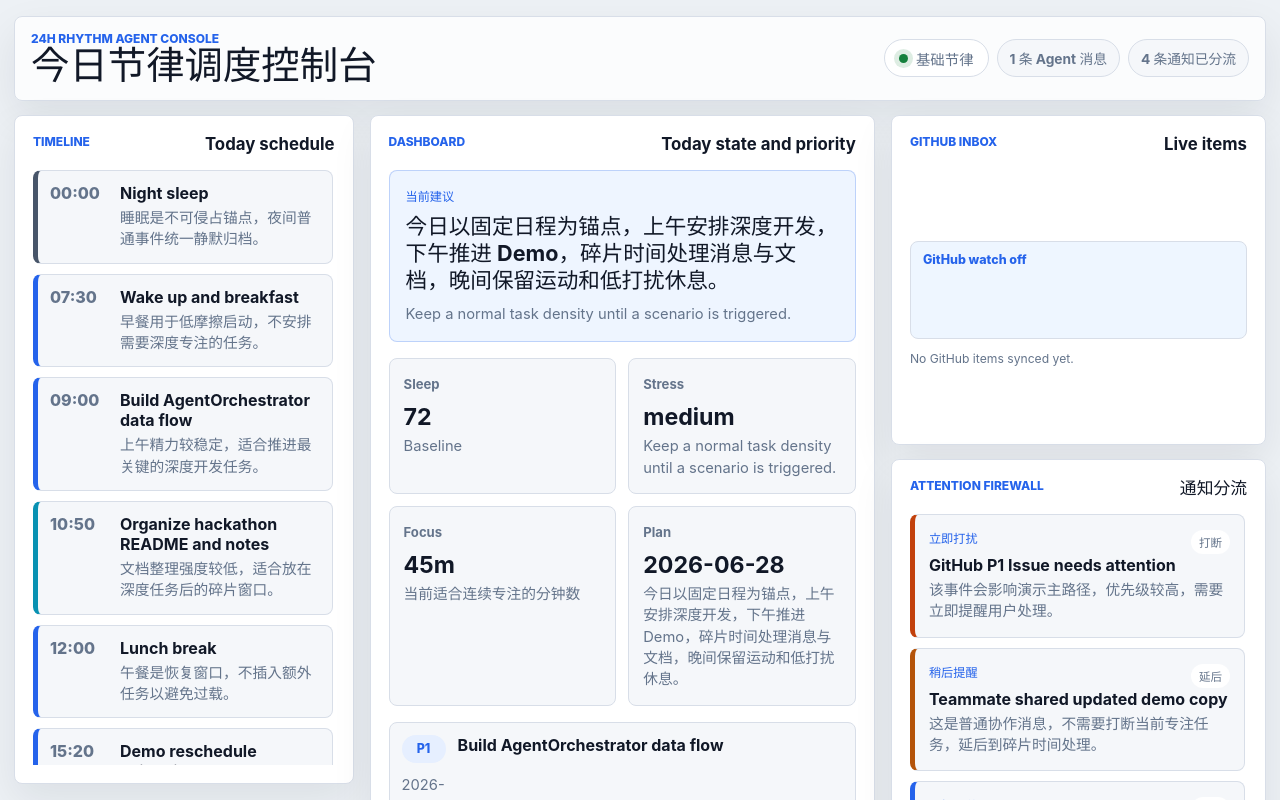
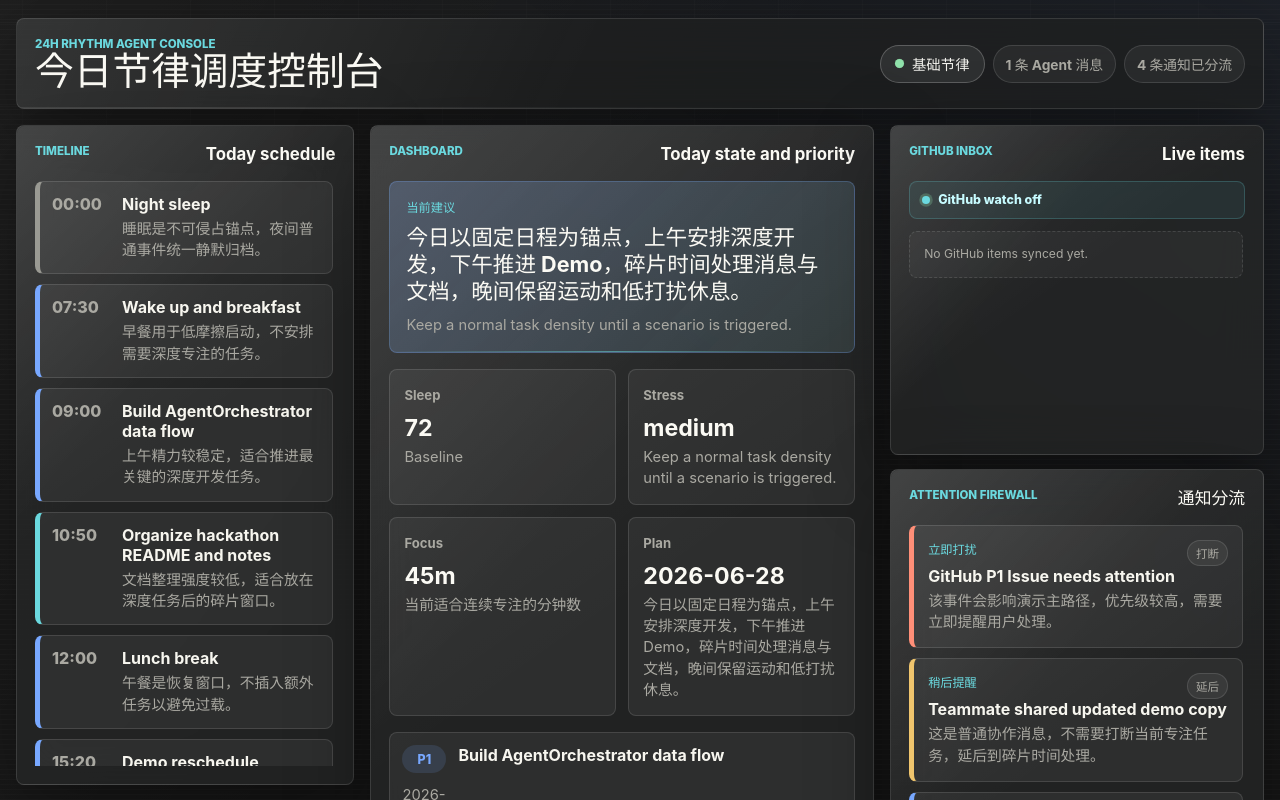
Before and after one commit to DanielPAN313/demo, a React (Vite) app: page / in a window 1280 px wide. Shown: the top 800 px of the page. Built offline with nearby package versions, Linux system fonts and the light colour scheme.

Commit message:
Add dynamic dark dashboard styling

```diff
--- a/src/index.css
+++ b/src/index.css
@@ -1,17 +1,20 @@
 :root {
-  --bg: #edf1f5;
-  --surface: #ffffff;
-  --surface-muted: #f5f7fa;
-  --text: #111827;
-  --muted: #64748b;
-  --line: #d8dee8;
-  --blue: #2563eb;
-  --cyan: #0891b2;
-  --green: #15803d;
-  --amber: #b45309;
-  --red: #c2410c;
-  --ink: #1f2937;
-  --shadow: 0 16px 42px rgba(15, 23, 42, 0.08);
+  --bg: #151515;
+  --surface: rgba(28, 29, 29, 0.78);
+  --surface-strong: rgba(38, 39, 39, 0.9);
+  --surface-muted: rgba(255, 255, 255, 0.055);
+  --surface-hover: rgba(255, 255, 255, 0.09);
+  --text: #f2f2ed;
+  --muted: #aaa9a2;
+  --line: rgba(255, 255, 255, 0.12);
+  --line-strong: rgba(255, 255, 255, 0.22);
+  --blue: #78a8ff;
+  --cyan: #6bd9df;
+  --green: #8fe1aa;
+  --amber: #f0c56d;
+  --red: #ff8f78;
+  --ink: #f3f1ea;
+  --shadow: 0 24px 80px rgba(0, 0, 0, 0.34);
 
   font-family:
     Inter, ui-sans-serif, system-ui, -apple-system, BlinkMacSystemFont, 'Segoe UI',
@@ -28,38 +31,106 @@
   box-sizing: border-box;
 }
 
+html {
+  min-height: 100%;
+  background: var(--bg);
+}
+
 body {
   min-width: 320px;
+  min-height: 100svh;
   margin: 0;
+  overflow-x: hidden;
+  background:
+    linear-gradient(125deg, rgba(255, 255, 255, 0.045), transparent 34%),
+    linear-gradient(215deg, rgba(120, 168, 255, 0.08), transparent 30%),
+    #151515;
+}
+
+body::before,
+body::after {
+  position: fixed;
+  inset: 0;
+  pointer-events: none;
+  content: '';
+}
+
+body::before {
+  z-index: 0;
+  opacity: 0.52;
+  background-image:
+    linear-gradient(rgba(255, 255, 255, 0.055) 1px, transparent 1px),
+    linear-gradient(90deg, rgba(255, 255, 255, 0.045) 1px, transparent 1px);
+  background-size: 84px 84px;
+  mask-image: linear-gradient(to bottom, black 0%, transparent 88%);
+  animation: gridDrift 22s linear infinite;
+}
+
+body::after {
+  z-index: 1;
+  opacity: 0.2;
+  background-image:
+    repeating-linear-gradient(
+      0deg,
+      rgba(255, 255, 255, 0.08) 0,
+      rgba(255, 255, 255, 0.08) 1px,
+      transparent 1px,
+      transparent 5px
+    );
+  mix-blend-mode: screen;
 }
 
 button {
+  position: relative;
   min-height: 44px;
-  border: 0;
+  border: 1px solid rgba(255, 255, 255, 0.14);
   border-radius: 8px;
-  background: var(--ink);
-  color: #ffffff;
+  background:
+    linear-gradient(180deg, rgba(255, 255, 255, 0.16), rgba(255, 255, 255, 0.06)),
+    #202120;
+  color: var(--text);
   cursor: pointer;
   font: inherit;
   font-weight: 750;
   padding: 0 16px;
   text-align: left;
+  transition:
+    border-color 180ms ease,
+    box-shadow 180ms ease,
+    transform 180ms ease,
+    background 180ms ease;
+}
+
+button:hover {
+  border-color: rgba(255, 255, 255, 0.32);
+  box-shadow: 0 12px 34px rgba(0, 0, 0, 0.28);
+  transform: translateY(-1px);
+}
+
+button:focus-visible,
+.chat-input input:focus-visible,
+.github-item a:focus-visible {
+  outline: 2px solid rgba(120, 168, 255, 0.9);
+  outline-offset: 3px;
 }
 
 button.secondary {
-  background: #e6ebf2;
+  background: rgba(255, 255, 255, 0.075);
   color: var(--text);
 }
 
 button.active {
-  background: var(--blue);
-  box-shadow: 0 0 0 4px rgba(37, 99, 235, 0.14);
+  border-color: rgba(120, 168, 255, 0.52);
+  background:
+    linear-gradient(180deg, rgba(120, 168, 255, 0.34), rgba(120, 168, 255, 0.12)),
+    #202538;
+  box-shadow: 0 0 0 4px rgba(120, 168, 255, 0.12);
 }
 
 button small {
   display: block;
   margin-top: 2px;
-  color: rgba(255, 255, 255, 0.74);
+  color: rgba(242, 242, 237, 0.62);
   font-size: 0.75rem;
   font-weight: 650;
 }
@@ -75,41 +146,64 @@ p {
 }
 
 h1 {
-  max-width: 720px;
-  font-size: clamp(1.7rem, 3vw, 2.55rem);
-  line-height: 1.04;
+  max-width: 760px;
+  color: #fbfaf4;
+  font-size: 2.42rem;
+  font-weight: 760;
+  line-height: 1.02;
   letter-spacing: 0;
 }
 
 h2 {
+  color: #fbfaf4;
   font-size: 1.05rem;
   line-height: 1.2;
   letter-spacing: 0;
 }
 
+::selection {
+  background: rgba(120, 168, 255, 0.34);
+}
+
 .agent-console {
-  width: min(1440px, calc(100% - 28px));
+  position: relative;
+  z-index: 2;
+  width: min(1480px, calc(100% - 32px));
   min-height: 100svh;
   margin: 0 auto;
-  padding: 16px 0 24px;
+  padding: 18px 0 28px;
 }
 
 .console-header {
+  position: relative;
   display: flex;
   justify-content: space-between;
   gap: 20px;
   align-items: center;
+  overflow: hidden;
   border: 1px solid var(--line);
   border-radius: 8px;
-  background: rgba(255, 255, 255, 0.78);
+  background:
+    linear-gradient(115deg, rgba(255, 255, 255, 0.12), rgba(255, 255, 255, 0.025) 46%),
+    rgba(23, 24, 24, 0.72);
   box-shadow: var(--shadow);
-  padding: 14px 16px;
-  margin-bottom: 14px;
+  backdrop-filter: blur(26px);
+  padding: 18px 18px;
+  margin-bottom: 16px;
+}
+
+.console-header::after {
+  position: absolute;
+  inset: auto 0 0;
+  height: 1px;
+  background: linear-gradient(90deg, transparent, rgba(242, 242, 237, 0.6), transparent);
+  content: '';
+  animation: headerTrace 5.8s ease-in-out infinite;
 }
 
 .eyebrow {
-  color: var(--blue);
-  font-size: 0.75rem;
+  color: var(--cyan);
+  font-size: 0.72rem;
   font-weight: 850;
   letter-spacing: 0;
   text-transform: uppercase;
@@ -120,10 +214,10 @@ h2 {
   align-items: center;
   gap: 8px;
   min-height: 38px;
-  border: 1px solid var(--line);
+  border: 1px solid var(--line-strong);
   border-radius: 999px;
-  background: var(--surface);
-  color: var(--muted);
+  background: rgba(255, 255, 255, 0.08);
+  color: var(--text);
   font-size: 0.9rem;
   font-weight: 750;
   padding: 0 14px;
@@ -146,7 +240,7 @@ h2 {
   min-height: 38px;
   border: 1px solid var(--line);
   border-radius: 999px;
-  background: var(--surface-muted);
+  background: rgba(255, 255, 255, 0.055);
   padding: 0 12px;
 }
 
@@ -155,7 +249,8 @@ h2 {
   height: 9px;
   border-radius: 999px;
   background: var(--green);
-  box-shadow: 0 0 0 5px rgba(21, 128, 61, 0.14);
+  box-shadow: 0 0 0 0 rgba(143, 225, 170, 0.3);
+  animation: livePulse 1.9s ease-out infinite;
 }
 
 .console-layout {
@@ -166,19 +261,47 @@ h2 {
 }
 
 .panel {
+  position: relative;
+  overflow: hidden;
   border: 1px solid var(--line);
   border-radius: 8px;
-  background: var(--surface);
+  background:
+    linear-gradient(145deg, rgba(255, 255, 255, 0.1), rgba(255, 255, 255, 0.035) 48%),
+    var(--surface);
   box-shadow: var(--shadow);
+  backdrop-filter: blur(22px);
   padding: 18px;
+  animation: panelRise 520ms ease both;
 }
 
-.panel-title {
-  display: flex;
-  justify-content: space-between;
-  gap: 16px;
-  align-items: start;
-  margin-bottom: 16px;
+.panel::before {
+  position: absolute;
+  inset: 0;
+  pointer-events: none;
+  border-radius: inherit;
+  background: linear-gradient(130deg, rgba(255, 255, 255, 0.18), transparent 38%);
+  content: '';
+  opacity: 0.5;
+}
+
+.panel::after {
+  position: absolute;
+  inset: 0;
+  pointer-events: none;
+  background:
+    linear-gradient(90deg, transparent, rgba(255, 255, 255, 0.06), transparent);
+  content: '';
+  transform: translateX(-120%);
+  transition: transform 650ms ease;
+}
+
+.panel:hover::after {
+  transform: translateX(120%);
+}
+
+.panel > * {
+  position: relative;
+  z-index: 1;
 }
 
 .layout-left,
@@ -197,24 +320,60 @@ h2 {
   grid-template-rows: minmax(330px, auto) auto;
 }
 
+.layout-left .panel {
+  animation-delay: 40ms;
+}
+
+.layout-center .panel:nth-child(1) {
+  animation-delay: 90ms;
+}
+
+.layout-center .panel:nth-child(2) {
+  animation-delay: 140ms;
+}
+
+.layout-right .panel:nth-child(1) {
+  animation-delay: 190ms;
+}
+
+.layout-right .panel:nth-child(2) {
+  animation-delay: 240ms;
+}
+
+.layout-right .panel:nth-child(3) {
+  animation-delay: 290ms;
+}
+
+.panel-title {
+  display: flex;
+  justify-content: space-between;
+  gap: 16px;
+  align-items: start;
+  margin-bottom: 16px;
+}
+
 .timeline-panel,
 .firewall-panel,
 .agent-chat-panel {
-  max-height: calc(100svh - 128px);
+  max-height: calc(100svh - 136px);
   overflow: hidden;
-}
-
-.timeline-list,
-.firewall-stack {
-  max-height: calc(100svh - 205px);
-  overflow: auto;
-  padding-right: 2px;
 }
 
 .timeline-list,
 .firewall-stack {
   display: grid;
   gap: 10px;
+  max-height: calc(100svh - 215px);
+  overflow: auto;
+  padding-right: 2px;
+}
+
+.timeline-list,
+.firewall-stack,
+.github-item-list,
+.chat-box {
+  scrollbar-color: rgba(255, 255, 255, 0.24) transparent;
+  scrollbar-width: thin;
 }
 
 .timeline-item {
@@ -226,6 +385,23 @@ h2 {
   border-radius: 8px;
   background: var(--surface-muted);
   padding: 12px;
+  transition:
+    border-color 180ms ease,
+    background 180ms ease,
+    transform 180ms ease;
+}
+
+.timeline-item:hover,
+.firewall-item:hover,
+.focus-task:hover,
+.state-grid article:hover,
+.github-item:hover,
+.agent-explain article:hover,
+.brief-list article:hover,
+.reason-list p:hover {
+  border-color: rgba(255, 255, 255, 0.26);
+  background: var(--surface-hover);
+  transform: translateY(-1px);
 }
 
 .timeline-item time {
@@ -238,6 +414,7 @@ h2 {
 .focus-task strong {
   display: block;
   margin-bottom: 5px;
+  color: #f7f6ef;
 }
 
 .timeline-item p,
@@ -261,21 +438,34 @@ h2 {
 }
 
 .timeline-item.sleep {
-  border-left-color: #475569;
+  border-left-color: #9a9a93;
 }
 
 .advice-card {
-  border: 1px solid rgba(37, 99, 235, 0.24);
+  position: relative;
+  overflow: hidden;
+  border: 1px solid rgba(120, 168, 255, 0.28);
   border-radius: 8px;
-  background: #eef5ff;
+  background:
+    linear-gradient(135deg, rgba(120, 168, 255, 0.18), rgba(107, 217, 223, 0.07)),
+    rgba(255, 255, 255, 0.055);
   padding: 16px;
+}
+
+.advice-card::after {
+  position: absolute;
+  inset: auto 0 0;
+  height: 1px;
+  background: linear-gradient(90deg, transparent, rgba(107, 217, 223, 0.9), transparent);
+  content: '';
+  animation: headerTrace 4.6s ease-in-out infinite;
 }
 
 .advice-card span,
 .firewall-item span {
   display: block;
   margin-bottom: 8px;
-  color: var(--blue);
+  color: var(--cyan);
   font-size: 0.76rem;
   font-weight: 850;
   text-transform: uppercase;
@@ -284,6 +474,7 @@ h2 {
 .advice-card strong {
   display: block;
   margin-bottom: 10px;
+  color: #fbfaf4;
   font-size: 1.35rem;
   line-height: 1.25;
 }
@@ -301,6 +492,10 @@ h2 {
   border-radius: 8px;
   background: var(--surface-muted);
   padding: 14px;
+  transition:
+    border-color 180ms ease,
+    background 180ms ease,
+    transform 180ms ease;
 }
 
 .state-grid span {
@@ -312,6 +507,7 @@ h2 {
 .state-grid strong {
   display: block;
   margin: 10px 0 5px;
+  color: #fbfaf4;
   font-size: 1.45rem;
 }
 
@@ -330,6 +526,10 @@ h2 {
   border-radius: 8px;
   background: var(--surface-muted);
   padding: 12px;
+  transition:
+    border-color 180ms ease,
+    background 180ms ease,
+    transform 180ms ease;
 }
 
 .focus-task span {
@@ -338,7 +538,7 @@ h2 {
   justify-content: center;
   min-height: 28px;
   border-radius: 999px;
-  background: #e6efff;
+  background: rgba(120, 168, 255, 0.14);
   color: var(--blue);
   font-size: 0.78rem;
   font-weight: 850;
@@ -350,6 +550,10 @@ h2 {
   border-radius: 8px;
   background: var(--surface-muted);
   padding: 14px;
+  transition:
+    border-color 180ms ease,
+    background 180ms ease,
+    transform 180ms ease;
 }
 
 .firewall-item.later {
@@ -367,17 +571,38 @@ h2 {
 .github-inbox-panel {
   display: grid;
   gap: 12px;
+  align-content: start;
+}
+
+.github-inbox-panel .panel-title {
+  margin-bottom: 4px;
 }
 
 .github-status {
-  border: 1px solid var(--line);
+  position: relative;
+  overflow: hidden;
+  border: 1px solid rgba(107, 217, 223, 0.22);
   border-radius: 8px;
-  background: #eef6ff;
-  color: var(--blue);
+  background: rgba(107, 217, 223, 0.08);
+  color: #c7fbff;
   font-size: 0.78rem;
   font-weight: 800;
   line-height: 1.35;
-  padding: 10px 12px;
+  padding: 10px 12px 10px 28px;
+}
+
+.github-status::before {
+  position: absolute;
+  left: 12px;
+  top: 50%;
+  width: 8px;
+  height: 8px;
+  border-radius: 999px;
+  background: var(--cyan);
+  box-shadow: 0 0 16px rgba(107, 217, 223, 0.72);
+  content: '';
+  transform: translateY(-50%);
+  animation: livePulse 1.8s ease-out infinite;
 }
 
 .github-item-list {
@@ -395,6 +620,10 @@ h2 {
   border-radius: 8px;
   background: var(--surface-muted);
   padding: 12px;
+  transition:
+    border-color 180ms ease,
+    background 180ms ease,
+    transform 180ms ease;
 }
 
 .github-item-meta {
@@ -412,8 +641,9 @@ h2 {
 }
 
 .priority-badge {
+  border: 1px solid rgba(255, 255, 255, 0.12);
   border-radius: 999px;
-  background: #e2e8f0;
+  background: rgba(255, 255, 255, 0.08);
   color: var(--muted);
   font-size: 0.68rem;
   padding: 3px 7px;
@@ -421,13 +651,15 @@ h2 {
 
 .priority-badge.p0,
 .priority-badge.p1 {
-  background: #fee2e2;
-  color: var(--red);
+  border-color: rgba(255, 143, 120, 0.3);
+  background: rgba(255, 143, 120, 0.12);
+  color: #ffc6b9;
 }
 
 .priority-badge.p2 {
-  background: #fff7ed;
-  color: var(--amber);
+  border-color: rgba(240, 197, 109, 0.32);
+  background: rgba(240, 197, 109, 0.12);
+  color: #ffe2a3;
 }
 
 .github-item a {
@@ -439,8 +671,7 @@ h2 {
 }
 
 .github-item a:hover {
-  color: var(--blue);
-  text-decoration: underline;
+  color: #d9faff;
 }
 
 .github-item p,
@@ -449,6 +680,13 @@ h2 {
   color: var(--muted);
   font-size: 0.76rem;
   line-height: 1.35;
+}
+
+.empty-state {
+  border: 1px dashed var(--line);
+  border-radius: 8px;
+  background: rgba(255, 255, 255, 0.04);
+  padding: 14px;
 }
 
 .demo-actions {
@@ -492,30 +730,39 @@ h2 {
   line-height: 1.45;
 }
 
+.chat-message {
+  animation: messageIn 260ms ease both;
+}
+
 .chat-message.user {
   justify-self: end;
   max-width: 78%;
-  background: var(--ink);
+  border: 1px solid rgba(120, 168, 255, 0.32);
+  background:
+    linear-gradient(135deg, rgba(120, 168, 255, 0.28), rgba(120, 168, 255, 0.1)),
+    rgba(255, 255, 255, 0.075);
   color: #ffffff;
 }
 
 .chat-message.agent {
   max-width: 86%;
+  border: 1px solid var(--line);
   background: var(--surface-muted);
   color: var(--text);
 }
 
 .chat-message.system {
   max-width: 92%;
-  border: 1px dashed var(--line);
-  background: #fff7ed;
-  color: var(--amber);
+  border: 1px dashed rgba(240, 197, 109, 0.34);
+  background: rgba(240, 197, 109, 0.1);
+  color: #ffe2a3;
 }
 
 .chat-input {
   display: flex;
   gap: 8px;
-  border: 1px solid #aeb8c6;
+  border: 1px solid var(--line-strong);
+  background: rgba(255, 255, 255, 0.045);
   color: var(--text);
 }
 
@@ -538,7 +785,7 @@ h2 {
   border: 0;
   border-radius: 6px;
   background: var(--ink);
-  color: #ffffff;
+  color: #151515;
   cursor: pointer;
   font-weight: 800;
   padding: 0 12px;
@@ -558,9 +805,14 @@ h2 {
 .agent-explain article,
 .brief-list article,
 .reason-list p {
+  border: 1px solid transparent;
   border-radius: 8px;
   background: var(--surface-muted);
   padding: 12px;
+  transition:
+    border-color 180ms ease,
+    background 180ms ease,
+    transform 180ms ease;
 }
 
 .firewall-head {
@@ -571,8 +823,9 @@ h2 {
 }
 
 .firewall-head em {
+  border: 1px solid var(--line);
   border-radius: 999px;
-  background: #ffffff;
+  background: rgba(255, 255, 255, 0.06);
   color: var(--muted);
   font-size: 0.72rem;
   font-style: normal;
@@ -583,7 +836,7 @@ h2 {
 .agent-explain span {
   display: block;
   margin-bottom: 6px;
-  color: var(--blue);
+  color: var(--cyan);
   font-size: 0.76rem;
   font-weight: 850;
   text-transform: uppercase;
@@ -603,6 +856,63 @@ h2 {
 .reason-list p {
   color: var(--text);
   line-height: 1.45;
+}
+
+@keyframes gridDrift {
+  from {
+    background-position: 0 0, 0 0;
+  }
+
+  to {
+    background-position: 84px 84px, 84px 84px;
+  }
+}
+
+@keyframes headerTrace {
+  0%,
+  100% {
+    opacity: 0.22;
+    transform: translateX(-38%);
+  }
+
+  50% {
+    opacity: 1;
+    transform: translateX(38%);
+  }
+}
+
+@keyframes livePulse {
+  0% {
+    box-shadow: 0 0 0 0 rgba(143, 225, 170, 0.35);
+  }
+
+  100% {
+    box-shadow: 0 0 0 10px rgba(143, 225, 170, 0);
+  }
+}
+
+@keyframes panelRise {
+  from {
+    opacity: 0;
+    transform: translateY(10px);
+  }
+
+  to {
+    opacity: 1;
+    transform: translateY(0);
+  }
+}
+
+@keyframes messageIn {
+  from {
+    opacity: 0;
+    transform: translateY(6px);
+  }
+
+  to {
+    opacity: 1;
+    transform: translateY(0);
+  }
 }
 
 @media (max-width: 1100px) {
@@ -635,6 +945,15 @@ h2 {
     padding-top: 12px;
   }
 
+  .console-header {
+    padding: 15px;
+  }
+
+  h1 {
+    font-size: 1.72rem;
+    line-height: 1.08;
+  }
+
   .state-grid {
     grid-template-columns: 1fr;
   }
@@ -643,8 +962,24 @@ h2 {
     grid-template-columns: 1fr;
   }
 
+  .panel-title {
+    display: grid;
+    gap: 4px;
+  }
+
   .chat-message.user,
   .chat-message.agent {
     max-width: 100%;
   }
 }
+
+@media (prefers-reduced-motion: reduce) {
+  *,
+  *::before,
+  *::after {
+    scroll-behavior: auto !important;
+    transition-duration: 0.01ms !important;
+    animation-duration: 0.01ms !important;
+    animation-iteration-count: 1 !important;
+  }
+}
```
